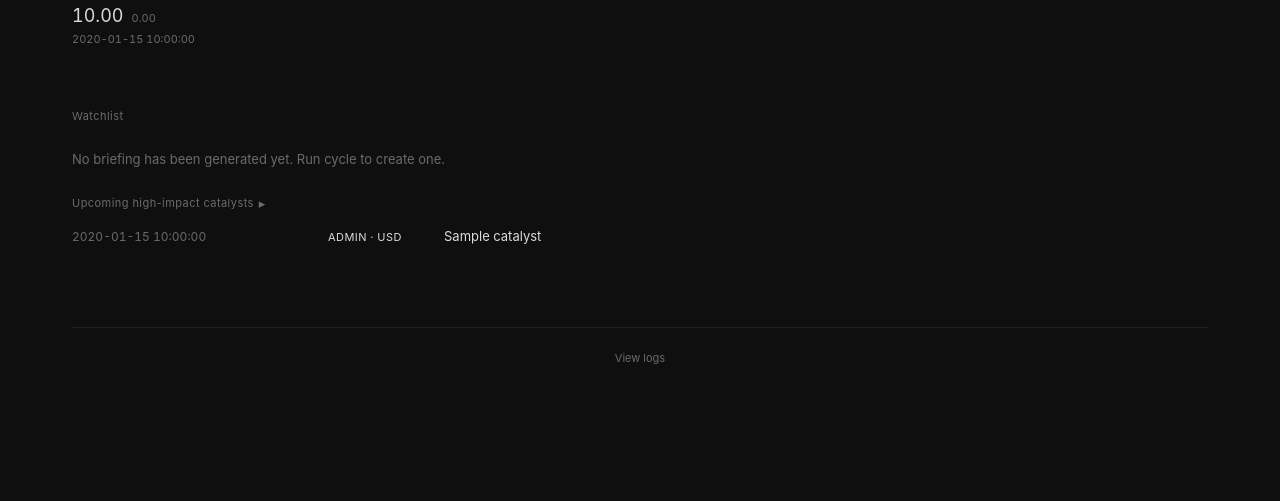
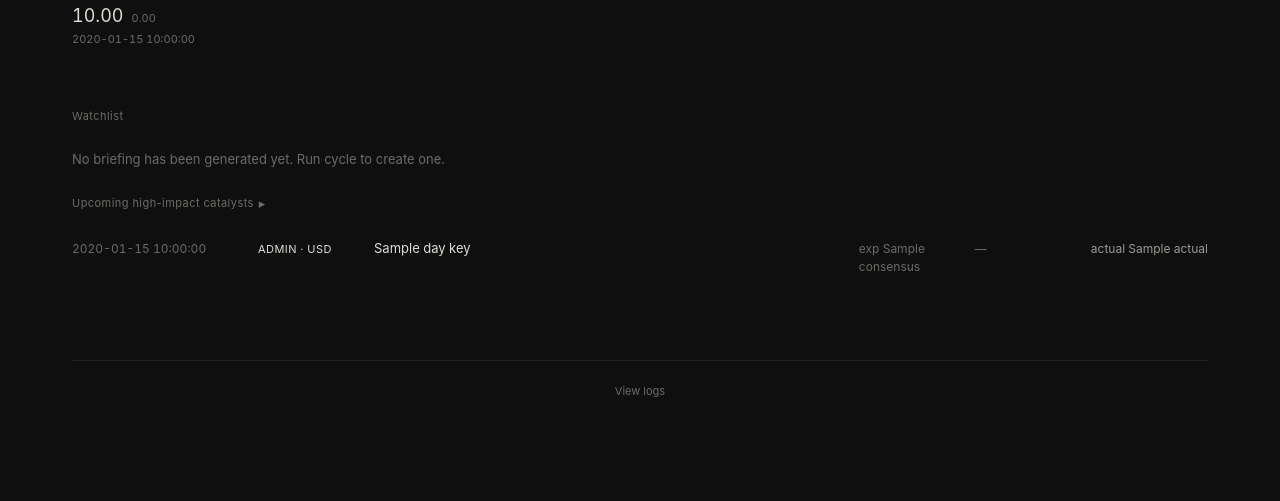
Before and after one commit to cpu23/trading-data-platform, a FastAPI app: template api/templates/dashboard.html in a window 1280 px wide. Shown: the part 500-1001 px from the top of the page. Before the commit the page ends 864 px from the top, so only its background shows below. Run offline with FastAPI, Linux system fonts and the light colour scheme; the template is opened without the code that fills it: most values are stand-ins (such as "Sample title", 1, 10 or a date in 2020); parts of the project's set-up code (start-up, migrations or seed data) failed here and were passed over.

Commit message:
Align catalyst and calendar layouts

```diff
--- a/api/templates/partials/events_section.html
+++ b/api/templates/partials/events_section.html
@@ -38,15 +38,23 @@
     {% if not catalysts %}
       <div class="empty-state">No high-impact events through Friday.</div>
     {% else %}
-      <div class="catalyst-ribbon">
-        {% for ev in catalysts %}
-          <div class="catalyst-item">
-            <span class="event-time tabular">{{ ev.day_time_display or ev.time_display }}</span>
-            <span class="event-impact event-impact-{{ ev.impact_level }}">{{ ev.impact_level | upper }} · {{ ev.currency or ev.country }}</span>
-            <span class="event-name">{{ ev.event_name }}</span>
-          </div>
-        {% endfor %}
-      </div>
+      {% for day_key in high_impact_grouped | sort %}
+        <div class="events-day">
+          <div class="events-day-label">{{ day_label_for(day_key) }}</div>
+          {% for ev in high_impact_grouped[day_key] %}
+            <div class="event-row">
+              <span class="event-time tabular">{{ ev.time_display }}</span>
+              <span class="event-impact event-impact-{{ ev.impact_level }}">{{ ev.impact_level | upper }} · {{ ev.currency or ev.country }}</span>
+              <span class="event-name">{{ ev.event_name }}</span>
+              <span class="event-consensus tabular">{% if ev.consensus %}exp {{ ev.consensus }}{% else %}—{% endif %}</span>
+              <span class="event-previous tabular">{% if ev.previous %}prev {{ ev.previous }}{% else %}—{% endif %}</span>
+              {% if ev.actual %}
+                <span class="event-actual tabular">actual {{ ev.actual }}</span>
+              {% endif %}
+            </div>
+          {% endfor %}
+        </div>
+      {% endfor %}
     {% endif %}
   </div>
 </section>
```
Also changed, not shown: api/routes/views/dashboard.py (+10 -0 lines).
